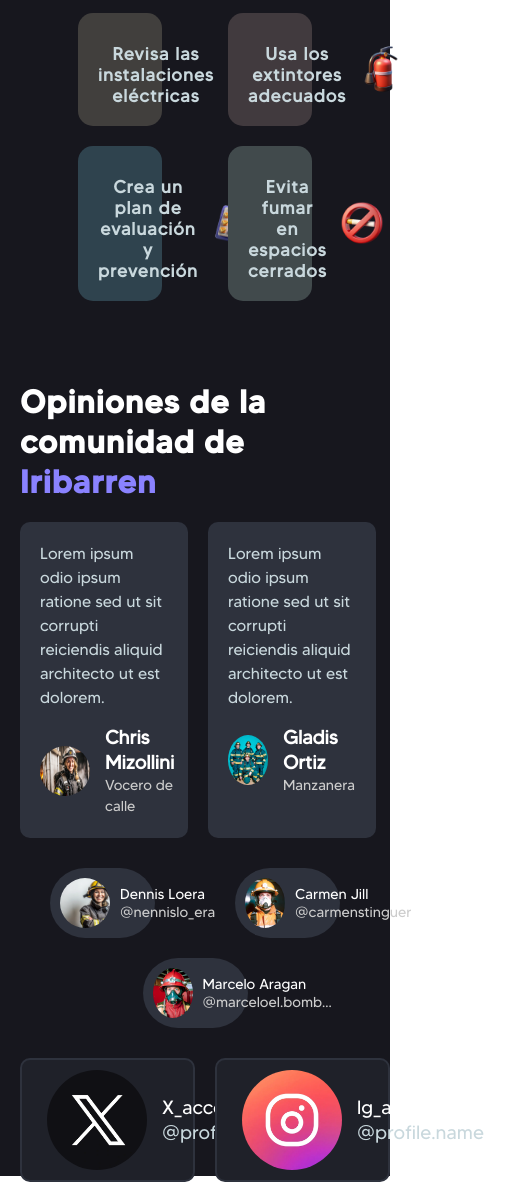
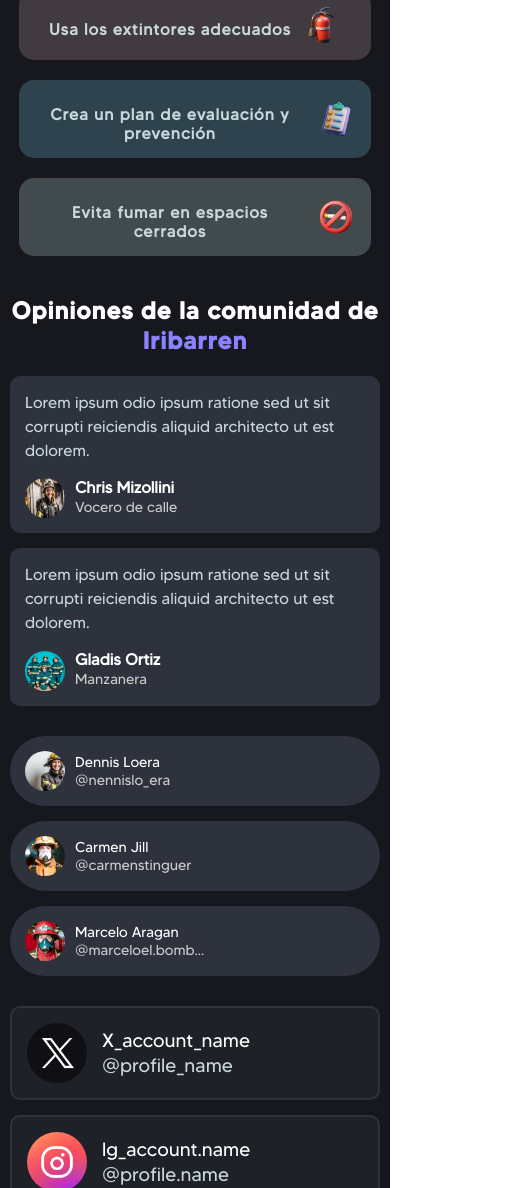
Before and after one commit to Fabrizio-Franco1405/Sitio-Web-Bomberos, a plain HTML site: page src/html/galeria.html in a window 390 px wide. Shown: the part 3095-4283 px from the top of the page, 505 px wide, since content can reach past the window. Drawn offline with Linux system fonts and the light colour scheme.

Commit message:
Agregando media-queries de los bloques 3 y 4 de la Galería.

```diff
--- a/src/scss/creadores/_bloque.scss
+++ b/src/scss/creadores/_bloque.scss
@@ -27,6 +27,7 @@ main {
     padding: 1vw;
     box-sizing: border-box;
 }
+
 .img-area {
     width: 100%; aspect-ratio: 4/2.5;
     border-radius: 10px; object-fit: cover;
--- a/src/scss/galeria/_bloque-3.scss
+++ b/src/scss/galeria/_bloque-3.scss
@@ -100,7 +100,8 @@ main-b3 {
 
 #cube1:hover {
     transform: scale(1.1) rotate(-2.5deg);
-    border-color: #A09A72;
+    border-color: 2px solid #A09A72; // #A09A72
+    transition: transform 0.3s ease, border-color 0.5s ease;
 }
 
 #cube2 {
--- a/src/scss/galeria/_media-queries.scss
+++ b/src/scss/galeria/_media-queries.scss
@@ -86,4 +86,129 @@
         height: auto;
         padding: 10px;
     }
+
+    //------------------------------------------- Bloque 3 --------------------------------------------//
+    .bloque-3 {
+        padding: 10px;
+        height: auto;
+    }
+
+    .main-b3 {
+        width: 100%;
+        height: auto;
+    }
+
+    .header {
+        padding: 10px;
+        margin-bottom: 20px;
+        //width: 95%;
+    }
+
+    .text-header h2 {
+        font-size: 1.5em;
+        text-align: center;
+    }
+
+    .manual-button {
+        font-size: 0.9em;
+        padding: 8px 15px;
+    }
+
+    .manual-button img {
+        height: 25px;
+        width: 25px;
+    }
+
+    .image-header img {
+        width: 100px;
+        height: auto;
+        margin-top: 15px;
+    }
+
+    .content {
+        flex-direction: column;
+        align-items: center;
+        gap: 20px;
+    }
+
+    .cube {
+        width: 95%;
+        padding: 15px;
+        flex-direction: row;
+        justify-content: center;
+    }
+
+    .cube img {
+        max-width: 40px;
+    }
+
+    .cube p {
+        font-size: 1em;
+    }
+
+    //------------------------------------------- Bloque 4 --------------------------------------------//
+    .bloque-4 {
+        padding: 30px 10px;
+        height: auto;
+    }
+
+    .comentarios {
+        max-width: 100%;
+    }
+
+    .bloque-4 h1 {
+        font-size: 1.5em;
+        text-align: center;
+    }
+
+    .opiniones {
+        flex-direction: column;
+        gap: 15px;
+    }
+
+    .opinion {
+        width: 100%;
+        padding: 15px;
+    }
+
+    .perfil img {
+        width: 40px;
+        height: 40px;
+        margin-right: 10px;
+    }
+
+    .perfil h3 {
+        font-size: 1em;
+    }
+
+    .usuarios {
+        flex-direction: column;
+        gap: 15px;
+    }
+
+    .usuario {
+        width: 100%;
+        padding: 15px;
+        border-radius: 40px;
+    }
+
+    .usuario img {
+        width: 40px;
+        height: 40px;
+    }
+
+    .socials {
+        flex-direction: column;
+        gap: 15px;
+    }
+
+    .social {
+        width: 100%;
+        padding: 15px;
+    }
+
+    .social img {
+        width: 60px;
+        height: 60px;
+    }
 }
--- a/src/scss/inicio/_bloque2.scss
+++ b/src/scss/inicio/_bloque2.scss
@@ -49,6 +49,7 @@
     width: 28%;
     height: 100%;
     overflow: hidden;
+    cursor: pointer;
 }
 
 .image-card img {
```
Also changed, not shown: src/css/galeria.css, src/css/inicio.css, 3 other files.
